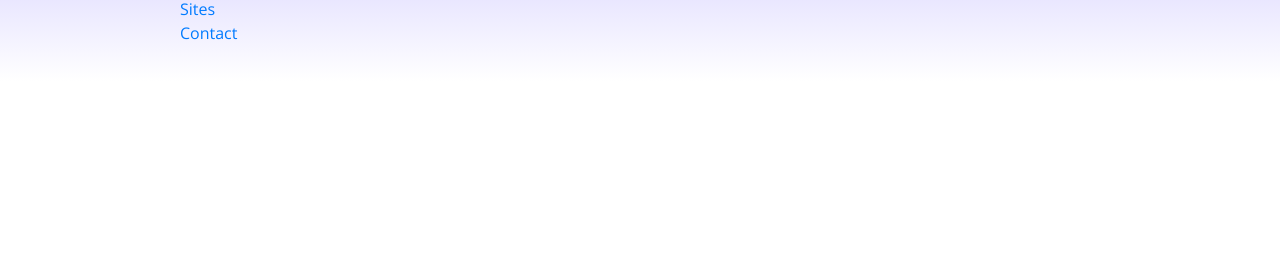
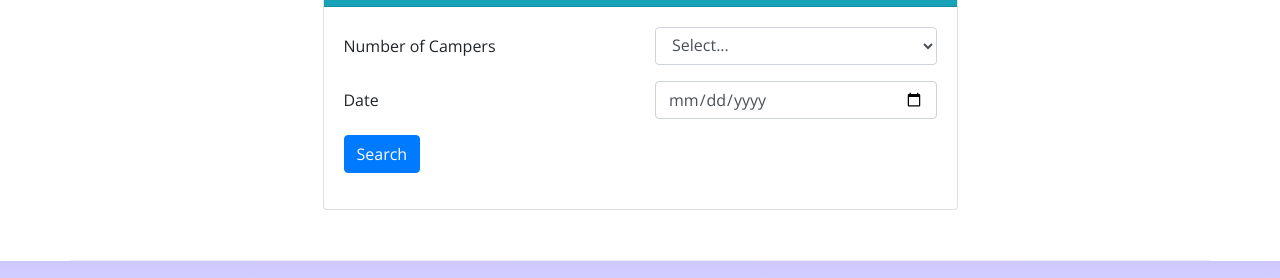
Before and after one commit to InAvision76/bootstrap-nucampsite, a website: page index.html in a window 1280 px wide. Shown: the part 1256-1534 px from the top of the page. Before the commit the page ends 1337 px from the top, so only its background shows below. Drawn offline with nearby package versions, Linux system fonts and the light colour scheme.

Commit message:
Task 2 complete

```diff
--- a/index.html
+++ b/index.html
@@ -151,6 +151,57 @@
           </div>
         </div>
       </div>
+
+      <div class="row row-content align-items-center">
+        <div class="col-sm-7 mx-auto">
+          <div class="card">
+            <h3 class="card-header bg-info text-white">Reserve a Campsite</h3>
+            <div class="card-body">
+              <form>
+                <div class="row form-group">
+                  <label for="numCampers" class="col-form-label col-sm-6"
+                    >Number of Campers</label
+                  >
+                  <div class="col">
+                    <select
+                      name="numCampers"
+                      id="numCampers"
+                      class="form-control"
+                    >
+                      <option value="">Select...</option>
+                      <option value="1">1</option>
+                      <option value="2">2</option>
+                      <option value="3">3</option>
+                      <option value="4">4</option>
+                      <option value="5">5</option>
+                      <option value="6">6</option>
+                    </select>
+                  </div>
+                </div>
+                <div class="row form-group">
+                  <label for="date" class="col-form-label col-sm-6">Date</label>
+                  <div class="col">
+                    <input
+                      type="date"
+                      name="date"
+                      id="date"
+                      placeholder="mm/dd/yyyy"
+                      class="form-control"
+                    />
+                  </div>
+                </div>
+                <div class="row form-group">
+                  <div class="col">
+                    <button type="submit" class="btn btn-primary">
+                      Search
+                    </button>
+                  </div>
+                </div>
+              </form>
+            </div>
+          </div>
+        </div>
+      </div>
     </div>
 
     <footer class="site-footer">
```
